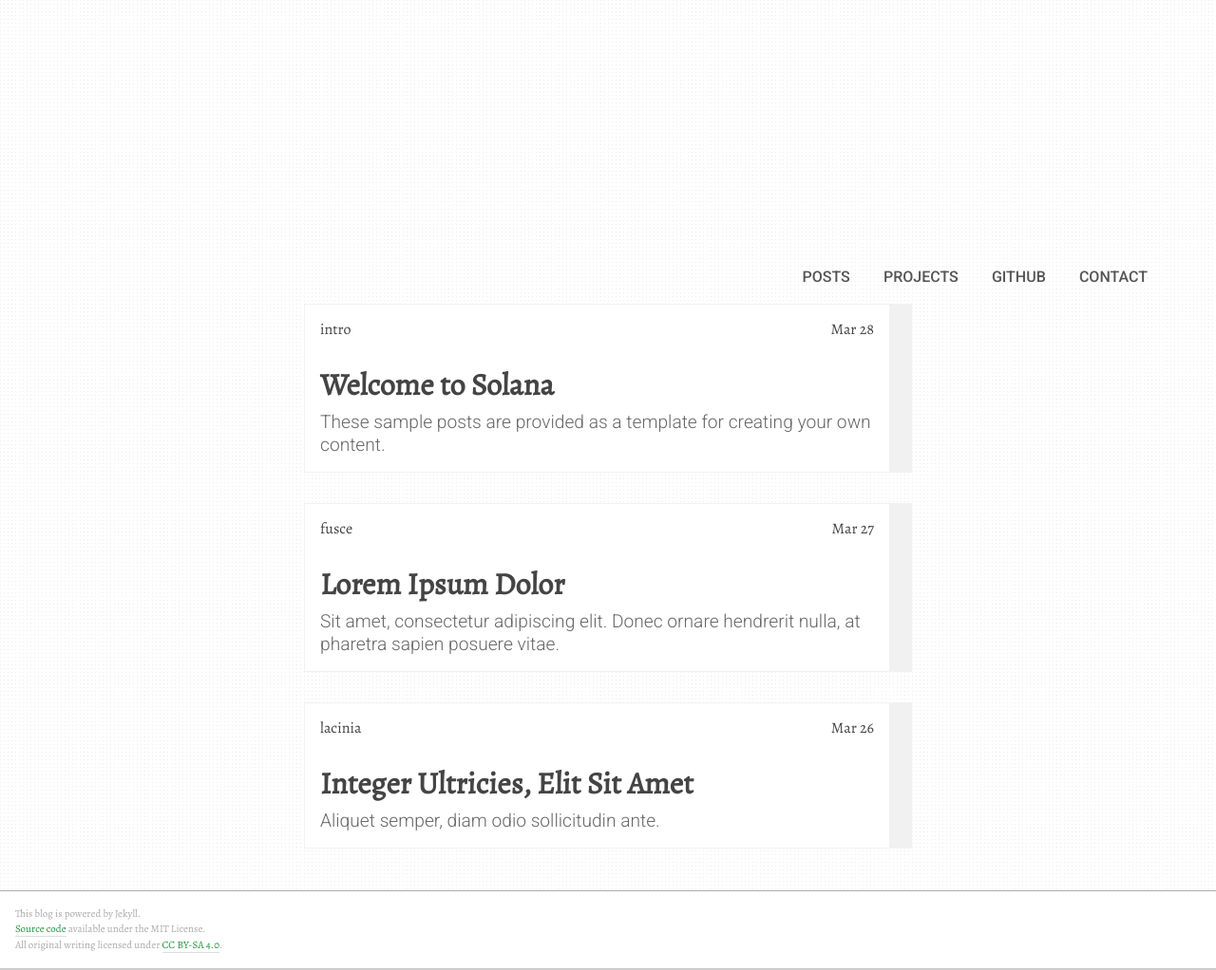
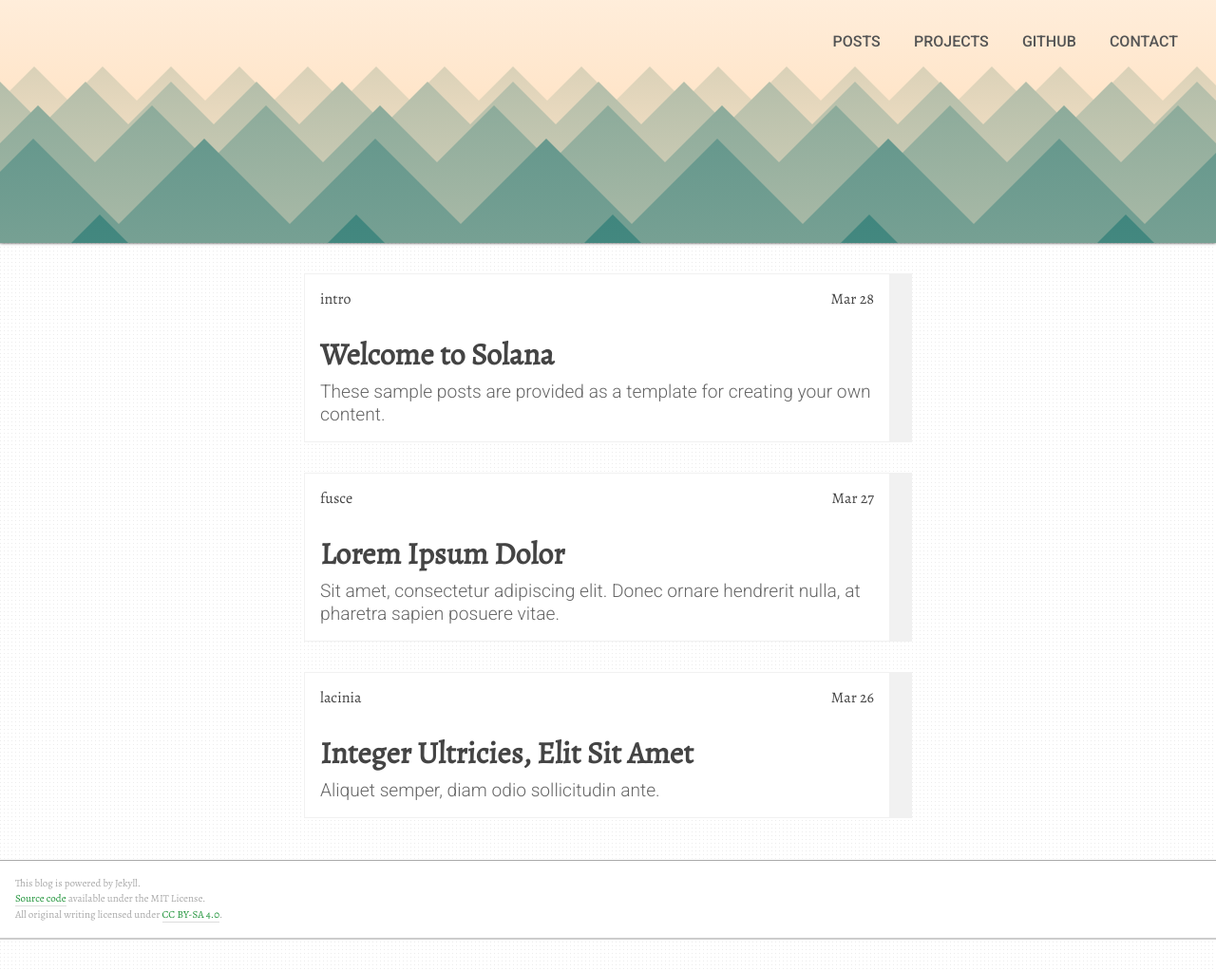
Before and after one commit to adultcomicsbr/adultcomicsbr.github.io, a Jekyll site: the page built from index.html, in a window 1280 px wide. Shown: the whole page at 95% size. Built offline with Jekyll 4.4.1, drawn with Linux system fonts in a browser that asks for light colours; the list of posts is cut into pages by our own code.

Commit message:
Update default.html

```diff
--- a/_layouts/default.html
+++ b/_layouts/default.html
@@ -32,6 +32,7 @@
   </head>
   <body>
     <div class="backdrop backdrop--{{ page_type }}">
+      <header class="header header--{{ page_type }}">
 
         <nav class="nav">
           <button class="nav__toggle"></button>
```
